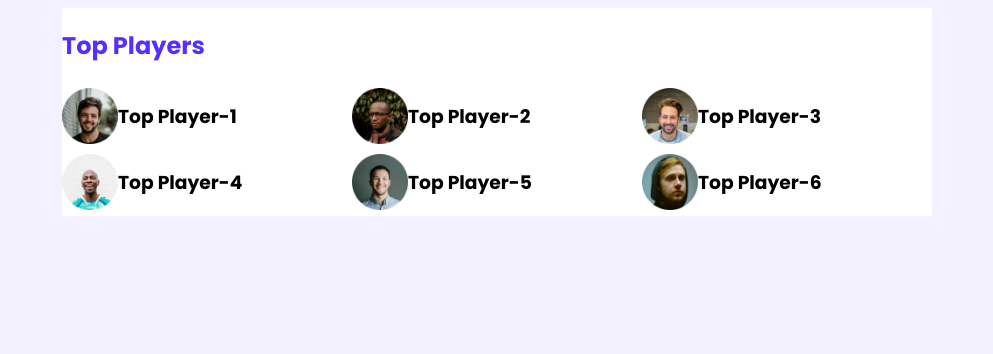
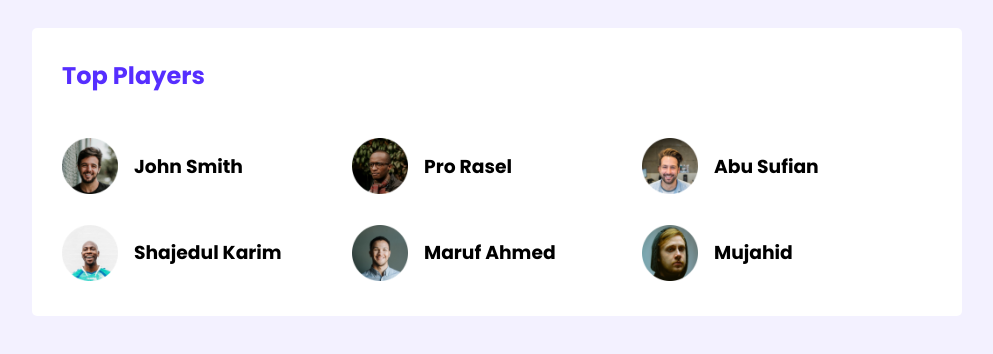
Before and after one commit to Naim-Rana/leader-board-css3, a plain HTML site: page index.html in a window 1280 px wide. Shown: the whole page, without its empty margins (143-1136 px from the left). Drawn offline with Linux system fonts and the light colour scheme.

Commit message:
end top playres

```diff
--- a/index.html
+++ b/index.html
@@ -21,30 +21,33 @@
                 <div class="players">
                     <div class="player">
                         <img src="images/players/player-1.png" alt="">
-                        <h3>Top Player-1</h3>
+                        <h3 class="player-name">John Smith</h3>
                     </div>
                     <div class="player">
                         <img src="images/players/player-2.png" alt="">
-                        <h3>Top Player-2</h3>
+                        <h3 class="player-name">Pro Rasel</h3>
                     </div>
                     <div class="player">
                         <img src="images/players/player-3.png" alt="">
-                        <h3>Top Player-3</h3>
+                        <h3 class="player-name">Abu Sufian
+                        </h3>
                     </div>
                     <div class="player">
                         <img src="images/players/player-4.png" alt="">
-                        <h3>Top Player-4</h3>
+                        <h3 class="player-name">Shajedul Karim</h3>
                     </div>
                     <div class="player">
                         <img src="images/players/player-5.png" alt="">
-                        <h3>Top Player-5</h3>
+                        <h3 class="player-name">Maruf Ahmed</h3>
                     </div>
                     <div class="player">
                         <img src="images/players/player-6.png" alt="">
-                        <h3>Top Player-6</h3>
+                        <h3 class="player-name">Mujahid
+                        </h3>
                     </div>
                 </div>
             </div>
+
         </section>
     </main>
 </body>
--- a/styles/style.css
+++ b/styles/style.css
@@ -13,21 +13,30 @@ main {
     align-items: center;
 }
 
+.container {
+    background-color: #FFFFFF;
+    width: 870px;
+    padding: 30px;
+    margin-top: 20px;
+    margin-bottom: 20px;
+    border-radius: 5px;
+}
+
+/*----------------------------
+       top player style
+------------------------------ */
 .section-title {
     color: #562EFF;
     font-size: 26;
+    margin-bottom: 40px;
+    margin-top: 0;
 
 }
 
-.container {
-    background-color: #FFFFFF;
-    width: 870px;
-}
-
-/* top player style */
 .players {
     display: grid;
     grid-template-columns: repeat(3, 1fr);
+    grid-row-gap: 20px;
 }
 
 .player {
@@ -39,3 +48,7 @@ main {
     height: 56px;
     width: 56px;
 }
+
+.player-name {
+    margin-left: 16px;
+}
```
